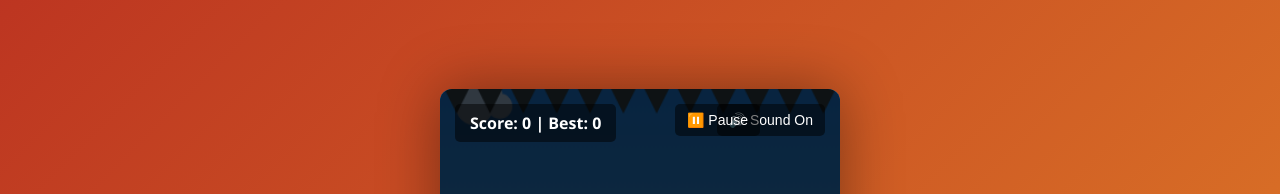
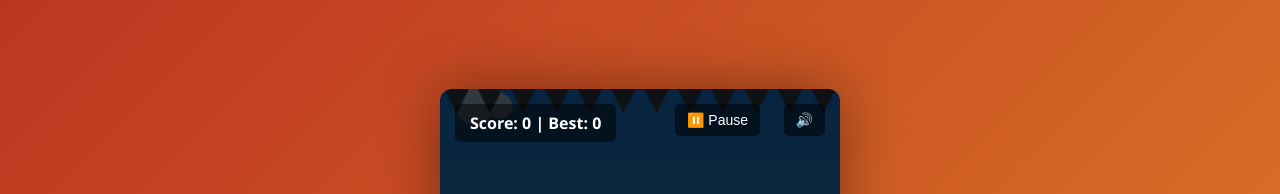
Before and after one commit to fizex1981/AvoidSpike, a plain HTML site: page index.html in a window 1280 px wide. Shown: the top 194 px of the page. Drawn offline with Linux system fonts and the light colour scheme.

Commit message:
Add files via upload

```diff
--- a/index.html
+++ b/index.html
@@ -303,7 +303,7 @@ window.SDK_OPTIONS = {
 
 <!-- Game Container -->
 <div id="gameContainer">
-    <button id="soundToggle">🔊 Sound On</button>
+    <button id="soundToggle">🔊 </button>
     <button id="pauseButton">⏸️ Pause</button>
     <div id="scoreDisplay">Score: 0 | Best: 0</div>
     <canvas id="gameCanvas"></canvas>
```
